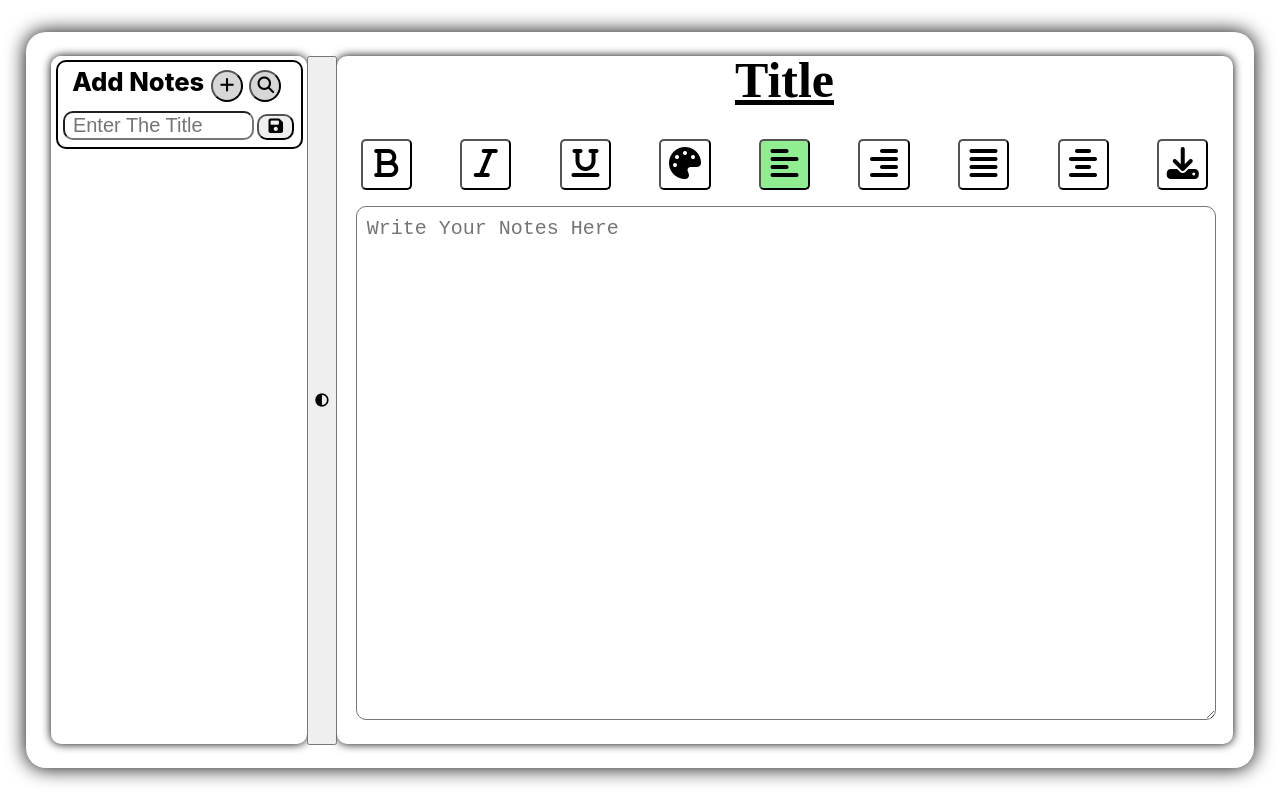
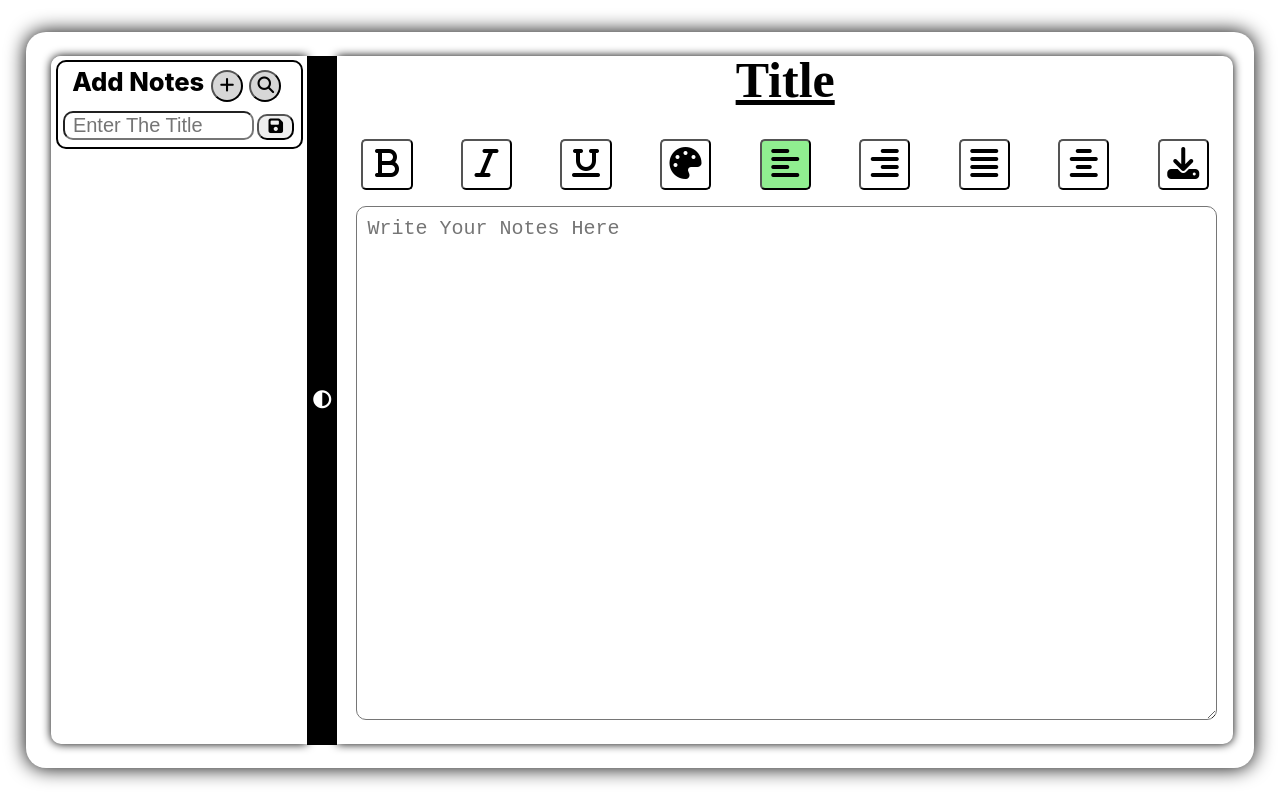
Before and after one commit to SnowFlowerr/Notes-Maker, a React (Create React App) app: page / in a window 1280 px wide. Built offline with nearby package versions, Linux system fonts and the light colour scheme.

Commit message:
added dark mode

```diff
--- a/src/components/Home.jsx
+++ b/src/components/Home.jsx
@@ -7,10 +7,46 @@ import { useState } from 'react'
 export default function Home() {
     const [note,setNote]=useState({title:"",text:""})
     const [arrNotes,setArrNotes]=useState([]);
+    const [dark,setDark]=useState(false);
+
+    function handleDark(e){
+        e.preventDefault();
+        setDark(!dark)
+        if(!dark){
+            document.getElementById('Bigbox').style.background="black"
+            document.getElementById('dark').style.background="white"
+            document.getElementById('dark').style.color="black"
+            document.getElementById('nav').style.background="black"
+            document.getElementById('nav').style.color="white"
+            document.getElementById('nav').style.boxShadow="0px 0px 10px white"
+            document.getElementById('addBox').style.border="2px solid white"
+            document.getElementById('addBox').style.background="black"
+            document.getElementById('space').style.background="black"
+            document.getElementById('space').style.color="white"
+            document.getElementById('noteBox').style.background="black"
+            document.getElementById('noteBox').style.color="white"
+            document.getElementById('noteBox').style.boxShadow="0px 0px 10px white"
+        }
+        else{
+            document.getElementById('Bigbox').style.background="white"
+            document.getElementById('dark').style.background="black"
+            document.getElementById('dark').style.color="white"
+            document.getElementById('nav').style.background="white"
+            document.getElementById('nav').style.color="black"
+            document.getElementById('nav').style.boxShadow="0px 0px 10px black"
+            document.getElementById('addBox').style.border="2px solid black"
+            document.getElementById('addBox').style.background="white"
+            document.getElementById('space').style.background="white"
+            document.getElementById('space').style.color="black"
+            document.getElementById('noteBox').style.background="white"
+            document.getElementById('noteBox').style.color="black"
+            document.getElementById('noteBox').style.boxShadow="0px 0px 10px black"
+        }
+    }
     return (
-        <div className={styles.BigBox}>
+        <div className={styles.BigBox} id='Bigbox'>
             <Navbar note={note} setNote={setNote} arrNotes={arrNotes} setArrNotes={setArrNotes}></Navbar>
-            <button className={styles.darkButton}><i class="fa-solid fa-circle-half-stroke"></i></button>
+            <button className={styles.darkButton} onClick={handleDark} id='dark'><i class="fa-solid fa-circle-half-stroke"></i></button>
             <Notes note={note} setNote={setNote}></Notes>
         </div>
     )
--- a/src/components/Home.module.css
+++ b/src/components/Home.module.css
@@ -11,4 +11,9 @@
     z-index: 0;
     height: 86.1vh;
     margin-top: 3vh;
+    border: none;
+    font-size: large;
+    background-color: black;
+    color: white;
+    /* box-shadow: 0px 0px 10px black; */
 }
--- a/src/components/Navbar.jsx
+++ b/src/components/Navbar.jsx
@@ -141,8 +141,8 @@ export default function Navbar({ note, setNote, arrNotes, setArrNotes }) {
                     pauseOnHover
                 />
             </div>
-            <div className={styles.Navbox}>
-                <div className={styles.addNotes}>Add Notes <button className={styles.addNotesBtn} onClick={handleaddInput}><i class="fa-solid fa-plus"></i></button><button className={styles.searchBtn} onClick={handleSearchInput}><i class="fa-solid fa-magnifying-glass"></i></button>
+            <div className={styles.Navbox} id='nav'>
+                <div className={styles.addNotes} id='addBox'>Add Notes <button className={styles.addNotesBtn} onClick={handleaddInput}><i class="fa-solid fa-plus"></i></button><button className={styles.searchBtn} onClick={handleSearchInput}><i class="fa-solid fa-magnifying-glass"></i></button>
                     {add && (
                         <div className={styles.inputBox}>
                             <form >
@@ -161,7 +161,7 @@ export default function Navbar({ note, setNote, arrNotes, setArrNotes }) {
                         </div>
                     )}
                 </div>
-                <div className={styles.space}></div>
+                <div className={styles.space} id='space'></div>
                 <div className={styles.titlesBox}>
                     {arrNotes.map((element, index) => <div><button onClick={() => handleDisplay(index)} className={styles.titleBtn} id={`${index}`}>{element.title}</button> <button className={styles.deleteBtn} onClick={() => handleDelete(index)}><i class="fa-solid fa-trash"></i></button></div>)}
                 </div>
--- a/src/components/Navbar.module.css
+++ b/src/components/Navbar.module.css
@@ -3,7 +3,7 @@
     height: 86vh;
     margin-top: 3vh;
     margin-left: 2vw;
-    border-radius: 10px;
+    border-radius: 10px 0px 0px 10px;
     box-shadow: 0px 0px 10px rgb(0, 0, 0);
     overflow: auto;
     scrollbar-width: none;
@@ -53,7 +53,7 @@
 
     /* position: fixed; */
     text-align: center;
-    background-color: white;
+    /* background-color: white; */
     border-radius: 20px;
 }
 .inputBox input{
--- a/src/components/Notes.jsx
+++ b/src/components/Notes.jsx
@@ -152,7 +152,7 @@ export default function Notes({ note, setNote }) {
     });
 
     return (
-        <div className={styles.Notesbox}>
+        <div className={styles.Notesbox} id='noteBox'>
             <div className={styles.notesName}>
                 <label htmlFor="title"><u>{note.title === "" ? "Title" : note.title}</u></label>
             </div>
--- a/src/components/Notes.module.css
+++ b/src/components/Notes.module.css
@@ -4,7 +4,7 @@
     height: 86vh;
     margin-top: 3vh;
     /* margin-left: 2vw; */
-    border-radius: 10px;
+    border-radius: 0px 10px 10px 0px;
     box-shadow: 0px 0px 10px rgb(0, 0, 0);
 }
 
```
